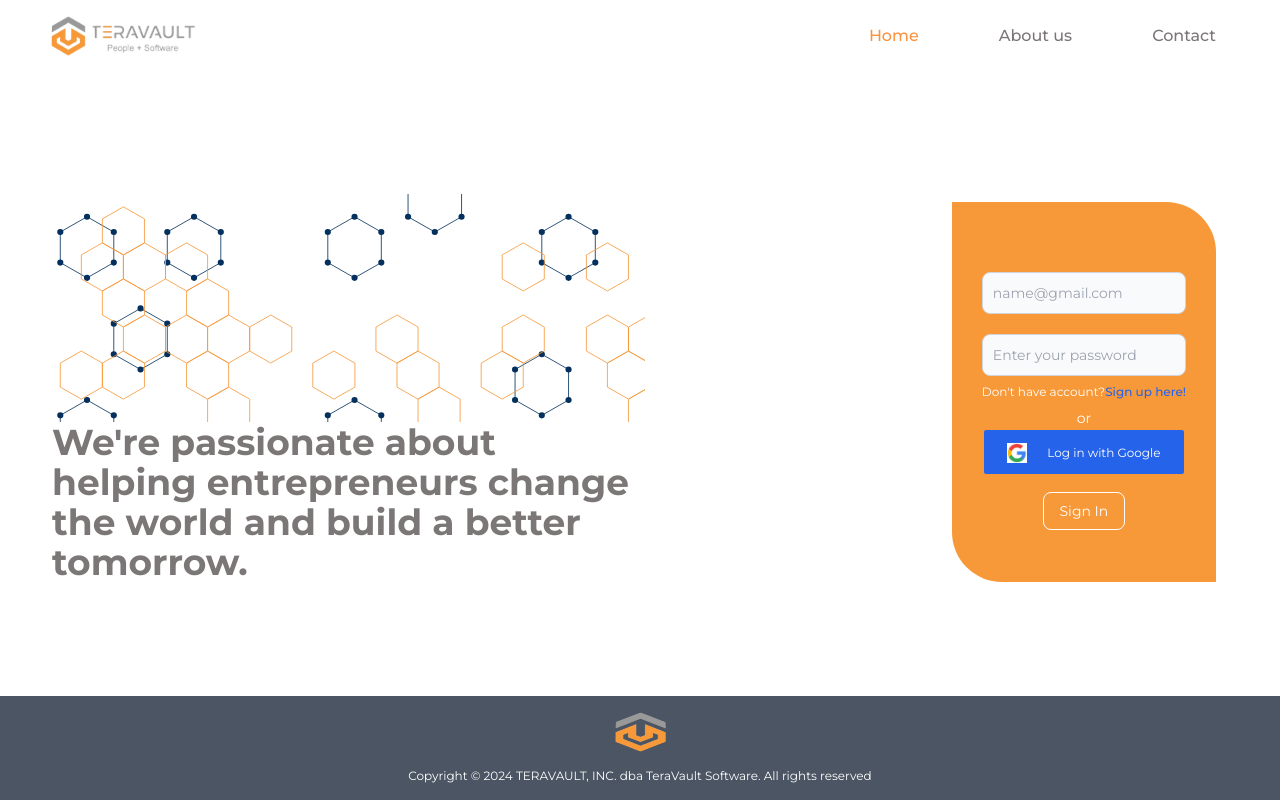
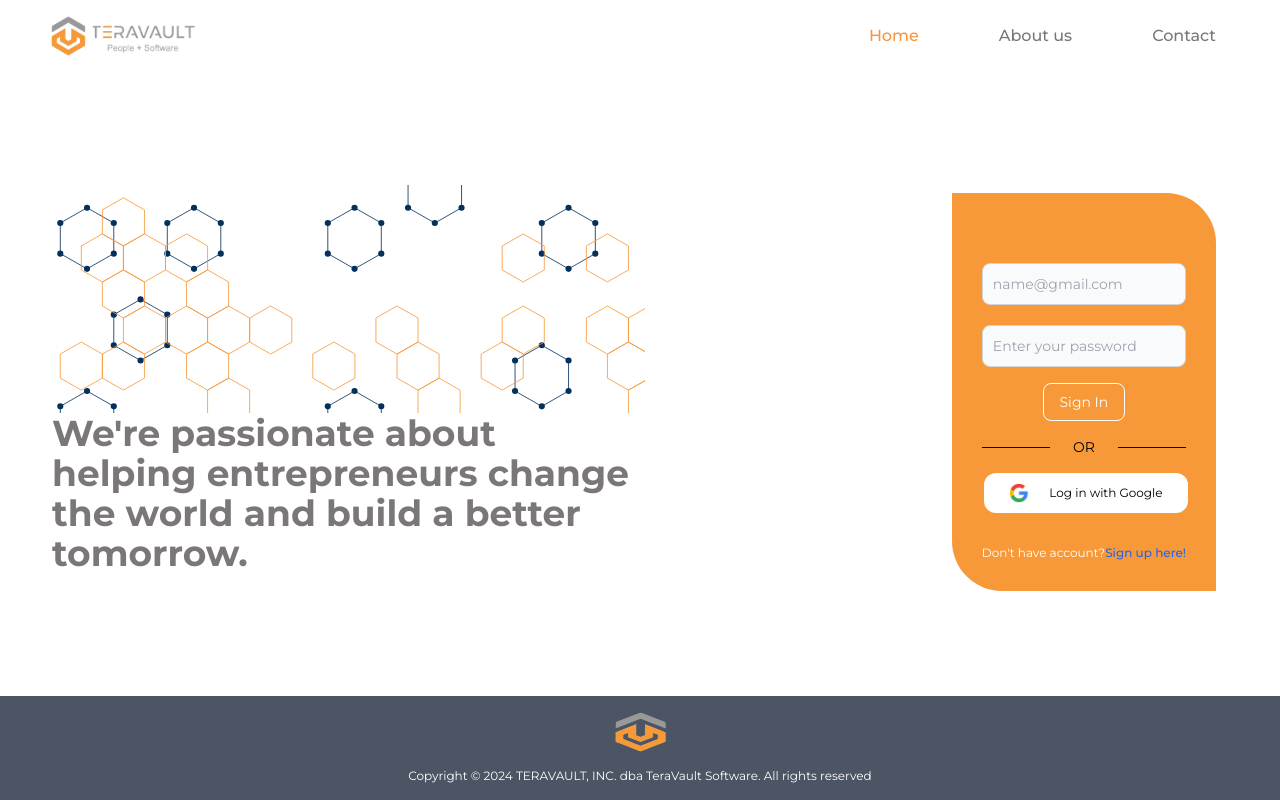
Before and after one commit to Ravenjoven/Hr-management-System, a React (Vite) app in the folder frontend/: page /login in a window 1280 px wide. Built offline with nearby package versions, Linux system fonts and the light colour scheme.

Commit message:
minor changes in login/dashboard

```diff
--- a/frontend/src/components/LoginPage.tsx
+++ b/frontend/src/components/LoginPage.tsx
@@ -6,7 +6,6 @@ const data = [
     label: "Sign In",
     to: "/Dashboard",
   },
-
 ];
 const firstRoute = data[0].to;
 const firstLabel = data[0].label;
@@ -116,10 +115,9 @@ const Login = () => {
           </div>
           <div className="w-full flex justify-end mt-4">
             <form
-              className="bg-[#f89939] mr-8 p-4 rounded-tr-[50px] p-[30px] rounded-bl-[50px] h-full"
+              className="bg-custom-text-orange mr-8 rounded-tr-[50px] p-[30px] rounded-bl-[50px] h-full"
               action=""
             >
-
               <input
                 type="email"
                 id="email"
@@ -128,7 +126,6 @@ const Login = () => {
                 placeholder="name@gmail.com"
               />
 
-
               <input
                 type="password"
                 id="password"
@@ -136,9 +133,35 @@ const Login = () => {
                 className="bg-gray-50 border border-gray-300 text-gray-900 text-sm rounded-lg focus:ring-blue-500 focus:border-blue-500 block w-full p-2.5  dark:bg-gray-700 dark:border-gray-600 dark:placeholder-gray-400 dark:text-white dark:focus:ring-blue-500 dark:focus:border-blue-500 mt-[20px]"
                 placeholder="Enter your password"
               />
+              <button
+                type="submit"
+                className="flex justify-center items-center mt-4 mx-auto text-sm border border-white bg-transparent hover:bg-gray-600 text-white py-2 px-4 rounded-lg focus:outline-none focus:ring-2 "
+              >
+                <Link to={firstRoute} className="block w-full h-full">
+                  {firstLabel}
+                </Link>
+              </button>
+              <div className="mt-4 grid grid-cols-3 items-center text-black">
+                  <hr className="border-black" />
+                  <p className="text-center text-sm">OR</p>
+                  <hr className="border-black" />
+              </div>
+
+              <button
+                type="button"
+                className="flex justify-center items-center mt-4 bg-white rounded-xl p-2.5 w-full m-[2px]"
+              >
+                <img
+                  src="../images/Gmail.png"
+                  alt=""
+                  className="w-[20px] mr-[20px] inline "
+                />
+                <span className="text-xs">Log in with Google</span>
+              </button>
+
               <p
                 id="helper-text-explanation"
-                className="mt-2 text-xs text-white "
+                className="mt-8 text-xs text-white"
               >
                 Don't have account?
                 <a
@@ -148,21 +171,6 @@ const Login = () => {
                   Sign up here!
                 </a>
               </p>
-              <p className="mt-2 text-sm text-white flex justify-center">or</p>
-              <div className="flex justify-center items-center ">
-                <button type="button" className="bg-blue-600 rounded-sm text-white p-2.5 w-full m-[2px]"><img src="../images/Gmail.png" alt="" className="w-[20px] mr-[20px] inline "/><span className="text-xs">Log in with Google</span></button>
-              </div>
-
-              <div className="flex justify-center items-center">
-                <button
-                  type="submit"
-                  className="mt-4 mx-auto text-sm border border-white bg-transparent hover:bg-gray-600 text-white py-2 px-4 rounded-lg focus:outline-none focus:ring-2 "
-                >
-                 <Link to={firstRoute} className="block w-full h-full">
-                    {firstLabel}
-                  </Link>
-                </button>
-              </div>
             </form>
           </div>
         </section>
--- a/frontend/src/components/hr/Dashboard.tsx
+++ b/frontend/src/components/hr/Dashboard.tsx
@@ -46,8 +46,8 @@ function Dashboard() {
           <div className="upper-div rounded-tr-[30px] md:min-w-full h-12 font-bold bg-custom-text-orange rounded flex text-white">
             <span className="my-auto pl-4">DASHBOARD</span>
           </div>
-          <div className="lower-div w-full h-full border-[3px] border-custom-text-orange rounded-md mt-4">
-            <div className="w-[60%] rounded-tr-[20px] mt-2 ml-2 rounded-tl-[20px] h-10 font-bold bg-custom-text-orange rounded flex flex-col text-white">
+          <div className=" lower-div w-full h-full border-[3px] border-custom-text-orange rounded-md mt-4">
+            <div className="w-[60%] md:w-3/4 rounded-tr-[20px] mt-2 ml-2 rounded-tl-[20px] h-10 font-bold bg-custom-text-orange rounded flex flex-col text-white">
               <div className="flex mt-2 justify-center items-center text-black">
                 CALENDAR
               </div>
@@ -55,13 +55,14 @@ function Dashboard() {
                 <Calendar />
               </div>
             </div>
-            <div className="flex justify-end ">
+            <div className=" flex justify-end">
               <img
                 src="../images/dashboard-img.png"
-                className="h-[400px]"
+                className="h-[400px]  w-[20%] m-4"
               ></img>
             </div>
             <div className="m-4 mb-8 mt-8 text-black h-56 grid grid-cols-3 gap-4 content-center font-extrabold">
+              <a href="/EmployeeList">
                 <div className="h-[110px] p-8 border-[3px] border-custom-text-orange rounded-[10px] bg-gray-300 text-center dark:text-white hover:bg-gray-100 dark:hover:bg-gray-700 group">
                   <li className="cursor-pointer flex items-center justify-center p-2 text-gray-900 rounded-lg ">
                     <svg
@@ -76,6 +77,8 @@ function Dashboard() {
                     USERS
                   </li>
                 </div>
+              </a>
+              <a href="/Jobs">
                 <div className="h-[110px] p-8 border-[3px] border-custom-text-orange rounded-[10px] bg-gray-300 text-center dark:text-white hover:bg-gray-100 dark:hover:bg-gray-700 group">
                   <li className="cursor-pointer flex items-center justify-center p-2 text-gray-900 rounded-lg ">
                     <svg
@@ -91,6 +94,8 @@ function Dashboard() {
                     JOBS
                   </li>
                 </div>
+              </a>
+              <a href="/Category">
                 <div className="h-[110px] p-8 border-[3px] border-custom-text-orange rounded-[10px] bg-gray-300 text-center dark:text-white hover:bg-gray-100 dark:hover:bg-gray-700 group">
                   <li className="cursor-pointer flex items-center justify-center p-2 text-gray-900 rounded-lg ">
                     <svg
@@ -105,6 +110,8 @@ function Dashboard() {
                     CATEGORY
                   </li>
                 </div>
+              </a>
+              <a href="/Management">
                 <div className="h-[110px] p-8 border-[3px] border-custom-text-orange rounded-[10px] bg-gray-300 text-center dark:text-white hover:bg-gray-100 dark:hover:bg-gray-700 group">
                   <li className="cursor-pointer flex items-center justify-center p-2 text-gray-900 rounded-lg ">
                     <svg
@@ -116,9 +123,12 @@ function Dashboard() {
                     >
                       <path d="M6.143 0H1.857A1.857 1.857 0 0 0 0 1.857v4.286C0 7.169.831 8 1.857 8h4.286A1.857 1.857 0 0 0 8 6.143V1.857A1.857 1.857 0 0 0 6.143 0Zm10 0h-4.286A1.857 1.857 0 0 0 10 1.857v4.286C10 7.169 10.831 8 11.857 8h4.286A1.857 1.857 0 0 0 18 6.143V1.857A1.857 1.857 0 0 0 16.143 0Zm-10 10H1.857A1.857 1.857 0 0 0 0 11.857v4.286C0 17.169.831 18 1.857 18h4.286A1.857 1.857 0 0 0 8 16.143v-4.286A1.857 1.857 0 0 0 6.143 10Zm10 0h-4.286A1.857 1.857 0 0 0 10 11.857v4.286c0 1.026.831 1.857 1.857 1.857h4.286A1.857 1.857 0 0 0 18 16.143v-4.286A1.857 1.857 0 0 0 16.143 10Z" />
                     </svg>
-                  EMPLOYEE <br />MANAGEMENT
+                    EMPLOYEE <br />
+                    MANAGEMENT
                   </li>
                 </div>
+              </a>
+              <a href="/Profile">
                 <div className="h-[110px] p-8 border-[3px] border-custom-text-orange rounded-[10px] bg-gray-300 text-center dark:text-white hover:bg-gray-100 dark:hover:bg-gray-700 group">
                   <li className="cursor-pointer flex items-center justify-center p-2 text-gray-900 rounded-lg ">
                     <svg
@@ -133,6 +143,8 @@ function Dashboard() {
                     MY DETAILS
                   </li>
                 </div>
+              </a>
+              <a href="/Attendance">
                 <div className="h-[110px] p-8 border-[3px] border-custom-text-orange rounded-[10px] bg-gray-300 text-center dark:text-white hover:bg-gray-100 dark:hover:bg-gray-700 group">
                   <li className="cursor-pointer flex items-center justify-center p-2 text-gray-900 rounded-lg ">
                     <svg
@@ -145,9 +157,11 @@ function Dashboard() {
                       <path d="M18 2h-2V1a1 1 0 0 0-2 0v1h-3V1a1 1 0 0 0-2 0v1H6V1a1 1 0 0 0-2 0v1H2a2 2 0 0 0-2 2v14a2 2 0 0 0 2 2h16a2 2 0 0 0 2-2V4a2 2 0 0 0-2-2ZM2 18V7h6.7l.4-.409A4.309 4.309 0 0 1 15.753 7H18v11H2Z" />
                       <path d="M8.139 10.411 5.289 13.3A1 1 0 0 0 5 14v2a1 1 0 0 0 1 1h2a1 1 0 0 0 .7-.288l2.886-2.851-3.447-3.45ZM14 8a2.463 2.463 0 0 0-3.484 0l-.971.983 3.468 3.468.987-.971A2.463 2.463 0 0 0 14 8Z" />
                     </svg>
-                  LEAVE & <br />ATTENDANCE
+                    LEAVE & <br />
+                    ATTENDANCE
                   </li>
                 </div>
+              </a>
             </div>
           </div>
         </div>
```
Lines whose indentation alone changed are shown as unchanged.
